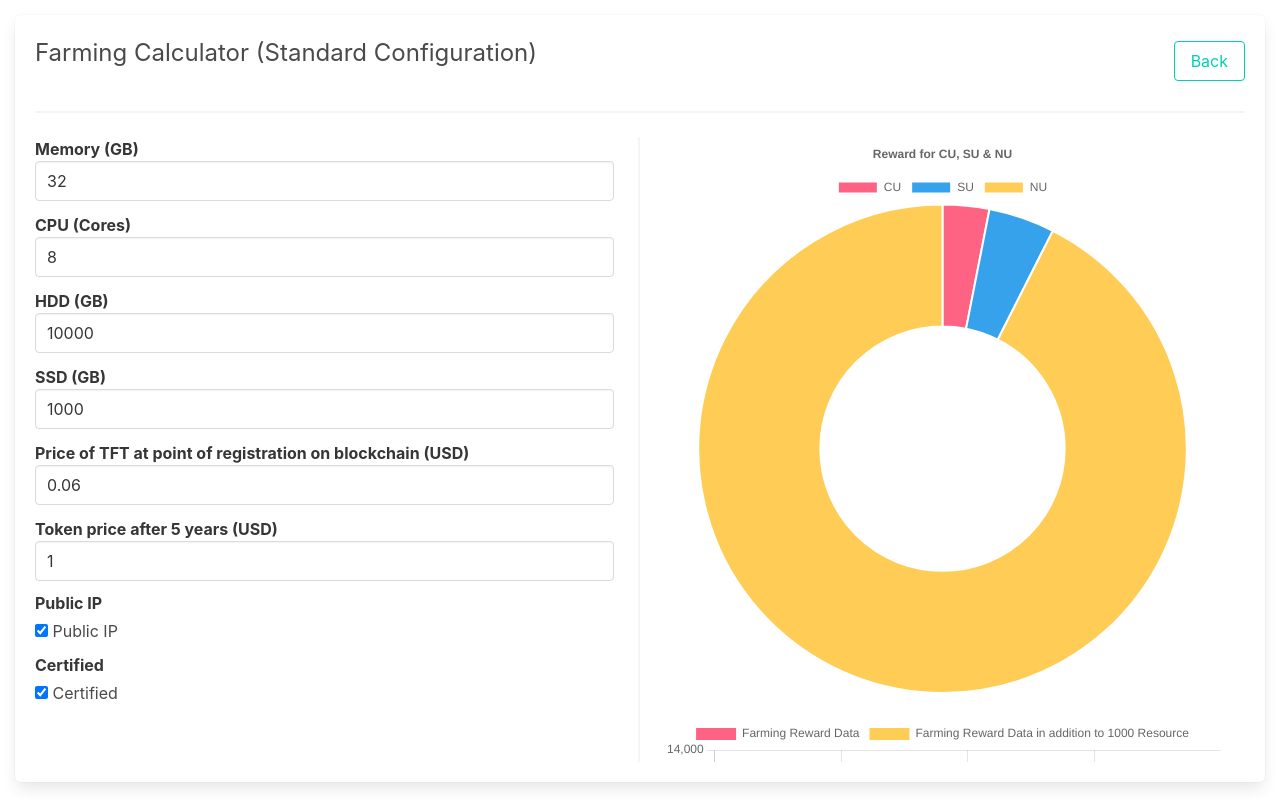
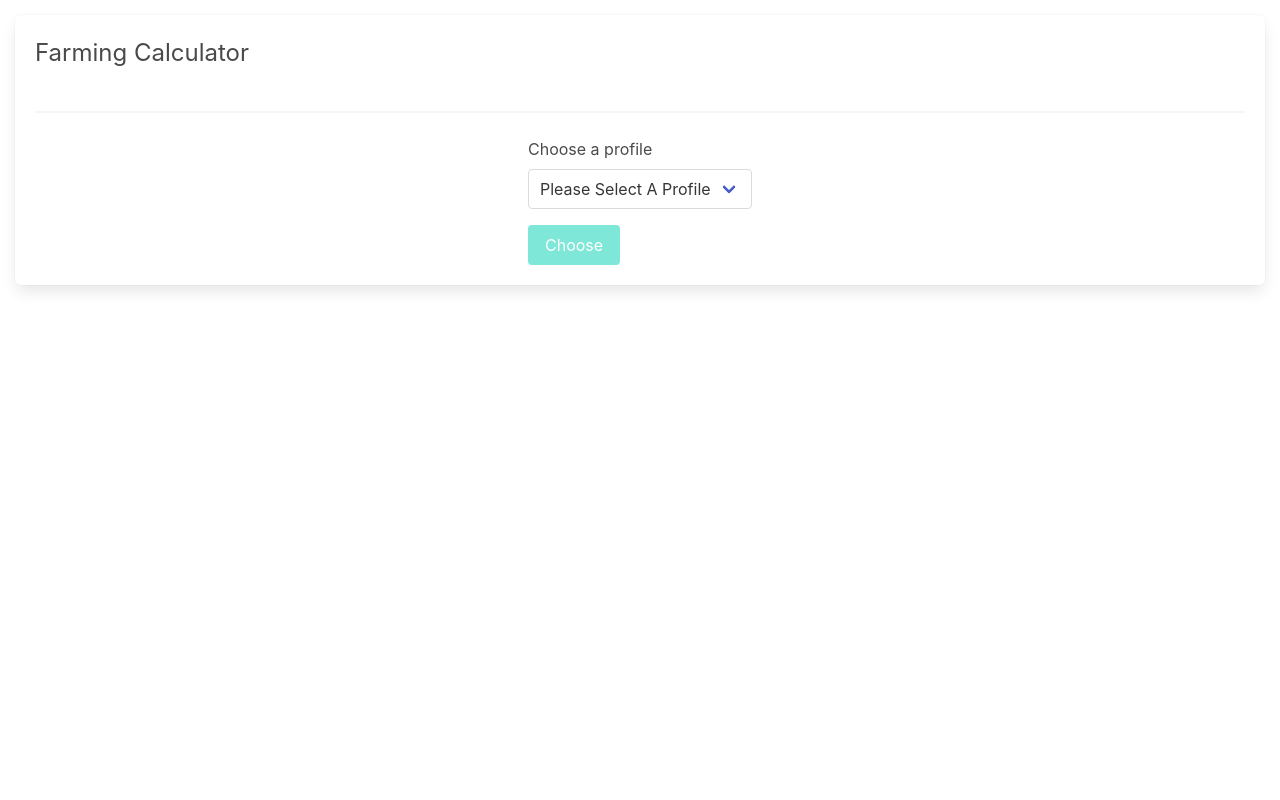
Before and after one commit to threefoldtecharchive/grid_weblets, a Svelte app: page / in a window 1280 px wide. Built offline with nearby package versions, Linux system fonts and the light colour scheme.

Commit message:
Fixed graphs issue

```diff
--- a/src/elements/FarmingCalculator/FarmingCalculator.wc.svelte
+++ b/src/elements/FarmingCalculator/FarmingCalculator.wc.svelte
@@ -14,8 +14,8 @@
     new FarmingProfile("Custom", 32, 8, 10000, 1000, 0.06, 1), // prettier-ignore
     new FarmingProfile("Standard", 32, 8, 10000, 1000, 0.06, 1), // prettier-ignore
   ];
-  let profileChoosing: boolean = false;
-  let activeProfile: FarmingProfile = profiles[2];
+  let profileChoosing: boolean = true;
+  let activeProfile: FarmingProfile = null;
 
   function onSelectProfile(e: Event) {
     const idx = e.target["selectedIndex"] - 1;
@@ -60,10 +60,21 @@
 
   onMount(() => {
     Chart.register(...registerables);
+  });
 
-    _pieChart = buildPieChart(pieCanvas);
-    _stackedBarChart = buildStackedBarChart(stackedBarChart);
-  });
+  function onProfileChoosing() {
+    profileChoosing = false;
+    requestAnimationFrame(() => {
+      _pieChart = buildPieChart(pieCanvas);
+      _stackedBarChart = buildStackedBarChart(stackedBarChart);
+    });
+  }
+
+  function onBackProfileChoosing() {
+    profileChoosing = true;
+    _pieChart = null;
+    _stackedBarChart = null;
+  }
 
   $: {
     if (_pieChart && activeProfile) {
@@ -104,7 +115,7 @@
       {#if !profileChoosing}
         <button
           class="button is-primary is-outlined"
-          on:click={() => (profileChoosing = true)}
+          on:click={onBackProfileChoosing}
         >
           Back
         </button>
@@ -132,7 +143,7 @@
             <button
               disabled={activeProfile === null}
               class="button is-primary"
-              on:click={() => (profileChoosing = false)}
+              on:click={onProfileChoosing}
             >
               Choose
             </button>
@@ -168,7 +179,7 @@
             </div>
           {/each}
         </div>
-        <div class="farming-content--right" style="white-space: pre;">
+        <div class="farming-content--right">
           <canvas bind:this={pieCanvas} />
           <canvas bind:this={stackedBarChart} />
           {#each outputFields as field (field.symbol)}
```
